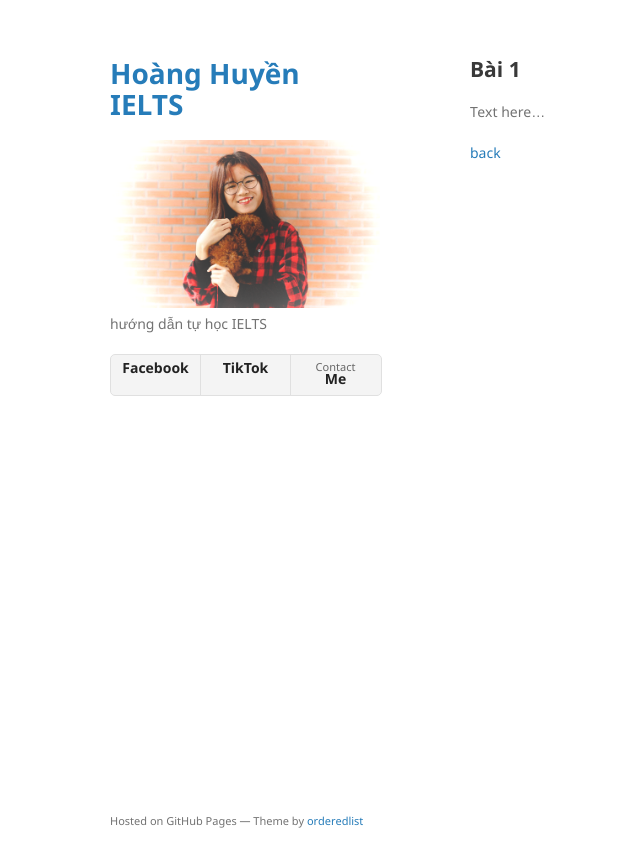
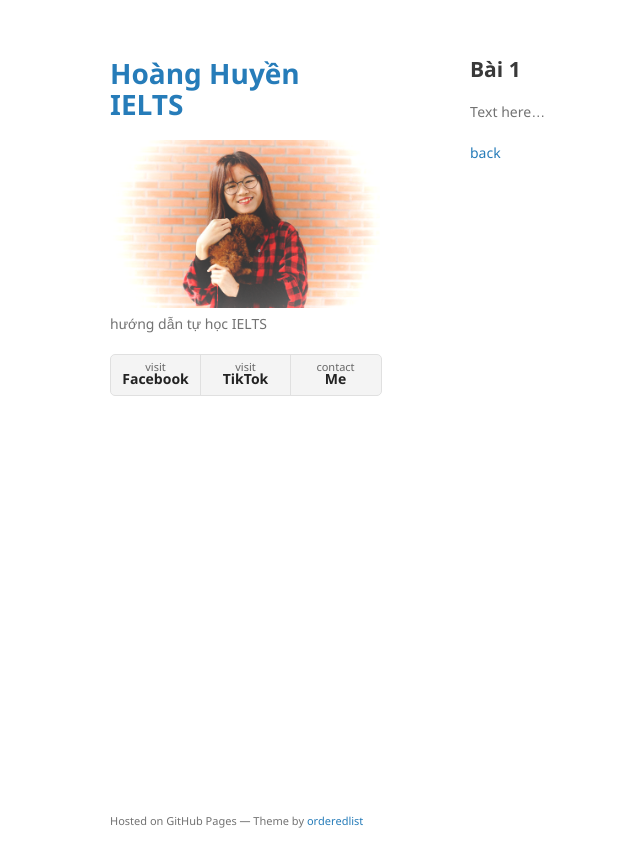
Before and after one commit to hoang-huyen-ielts/hoang-huyen-ielts.github.io, a Jekyll site: the page built from another-page.md, in a window 1280 px wide. Shown: the top 867 px of the page, without its empty margins (100-740 px from the left). Built offline with Jekyll 4.4.1, drawn with Linux system fonts in a browser that asks for light colours; our own code applies the rules of GitHub Pages for plain Markdown files.

Commit message:
Update default.html

```diff
--- a/_layouts/default.html
+++ b/_layouts/default.html
@@ -41,9 +41,9 @@
 
         {% if site.show_downloads %}
         <ul class="downloads">
-          <li><a href="{{ https://www.facebook.com/hoang.huyen.332 }}"><strong>Facebook</strong></a></li>
-          <li><a href="{{ https://www.tiktok.com }}"><strong>TikTok</strong></a></li>
-          <li><a href="{{ mailto:hoang.huyen.ielts@gmail.com }}">Contact <strong>Me</strong></a></li>
+          <li><a href="{{ https://www.facebook.com/hoang.huyen.332 }}">visit <strong>Facebook</strong></a></li>
+          <li><a href="{{ https://www.tiktok.com }}">visit <strong>TikTok</strong></a></li>
+          <li><a href="{{ mailto:hoang.huyen.ielts@gmail.com }}">contact <strong>Me</strong></a></li>
         </ul>
         {% endif %}
       </header>
```
